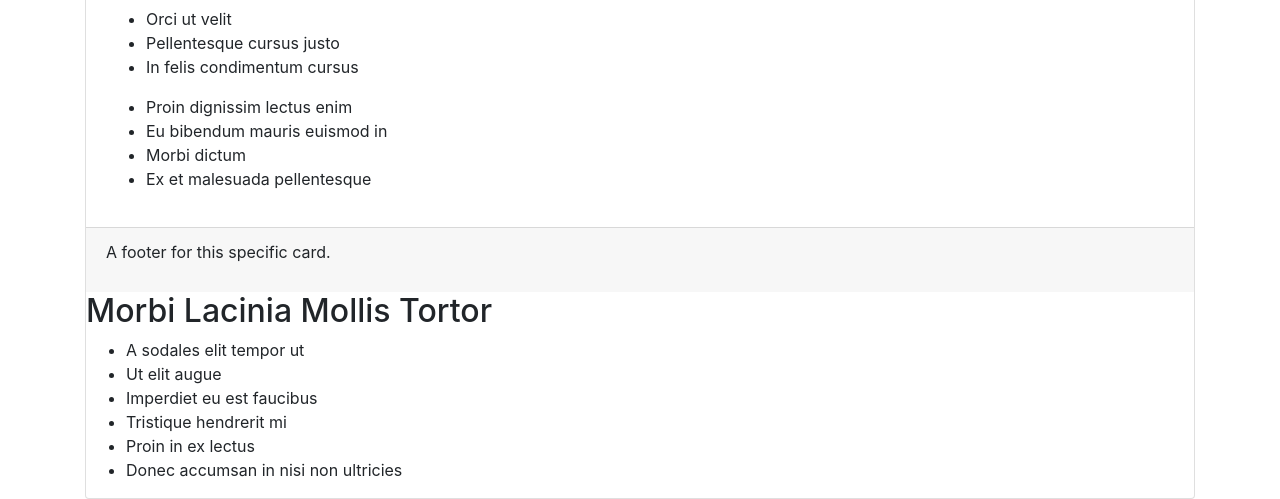
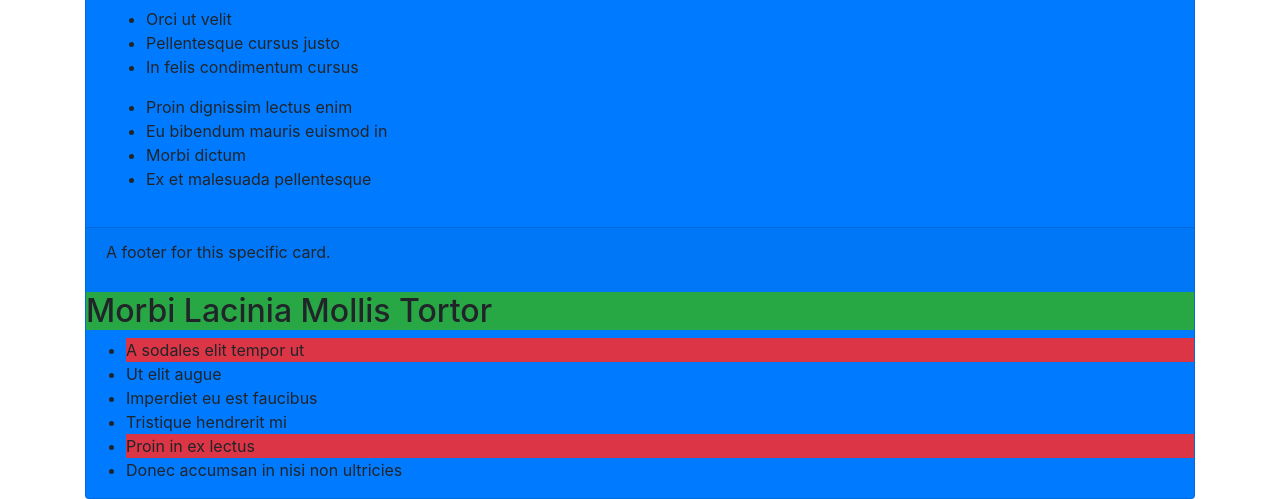
Before and after one commit to achp2020/Bootstrap-Practice, a plain HTML site: page index.html in a window 1280 px wide. Shown: the part 613-1112 px from the top of the page. Drawn offline with nearby package versions, Linux system fonts and the light colour scheme.

Commit message:
add helper classes

```diff
--- a/index.html
+++ b/index.html
@@ -24,7 +24,7 @@
         </div>
       </div>
     </ul>
-    <div class="card">
+    <div class="card bg-primary">
       <div class="card-title>">
       <h2>Et Consequat Magna</h2>
       </div>
@@ -44,13 +44,13 @@
     <div class="card-footer">
       <p>A footer for this specific card.</p>
     </div>
-    <h2>Morbi Lacinia Mollis Tortor</h2>
+    <h2 class="bg-success">Morbi Lacinia Mollis Tortor</h2>
     <ul>
-      <li>A sodales elit tempor ut</li>
+      <li class="bg-danger">A sodales elit tempor ut</li>
       <li>Ut elit augue</li>
       <li>Imperdiet eu est faucibus</li>
       <li>Tristique hendrerit mi</li>
-      <li>Proin in ex lectus</li>
+      <li class="bg-danger">Proin in ex lectus</li>
       <li>Donec accumsan in nisi non ultricies</li>
     </ul>
     </div>
```
